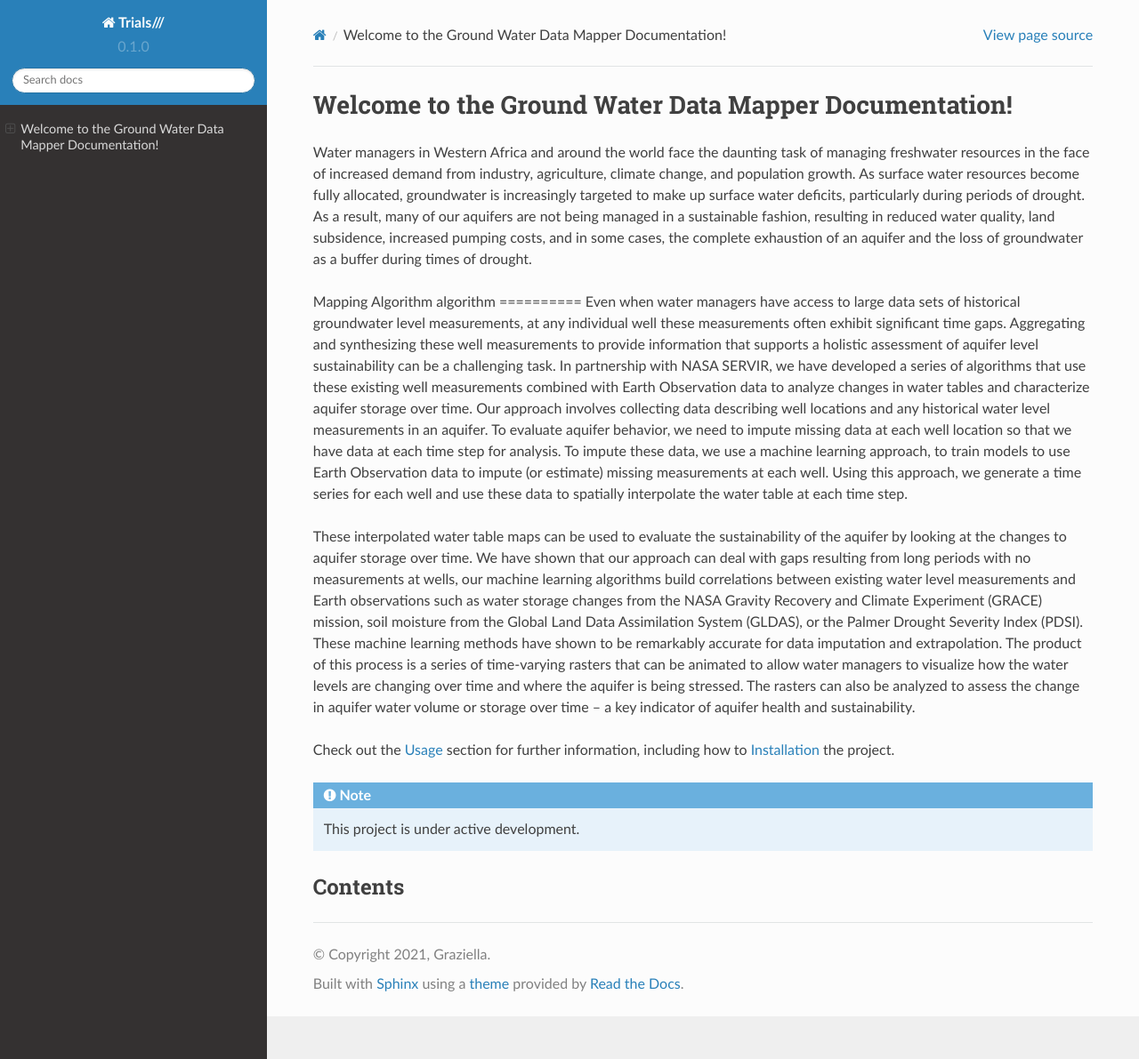
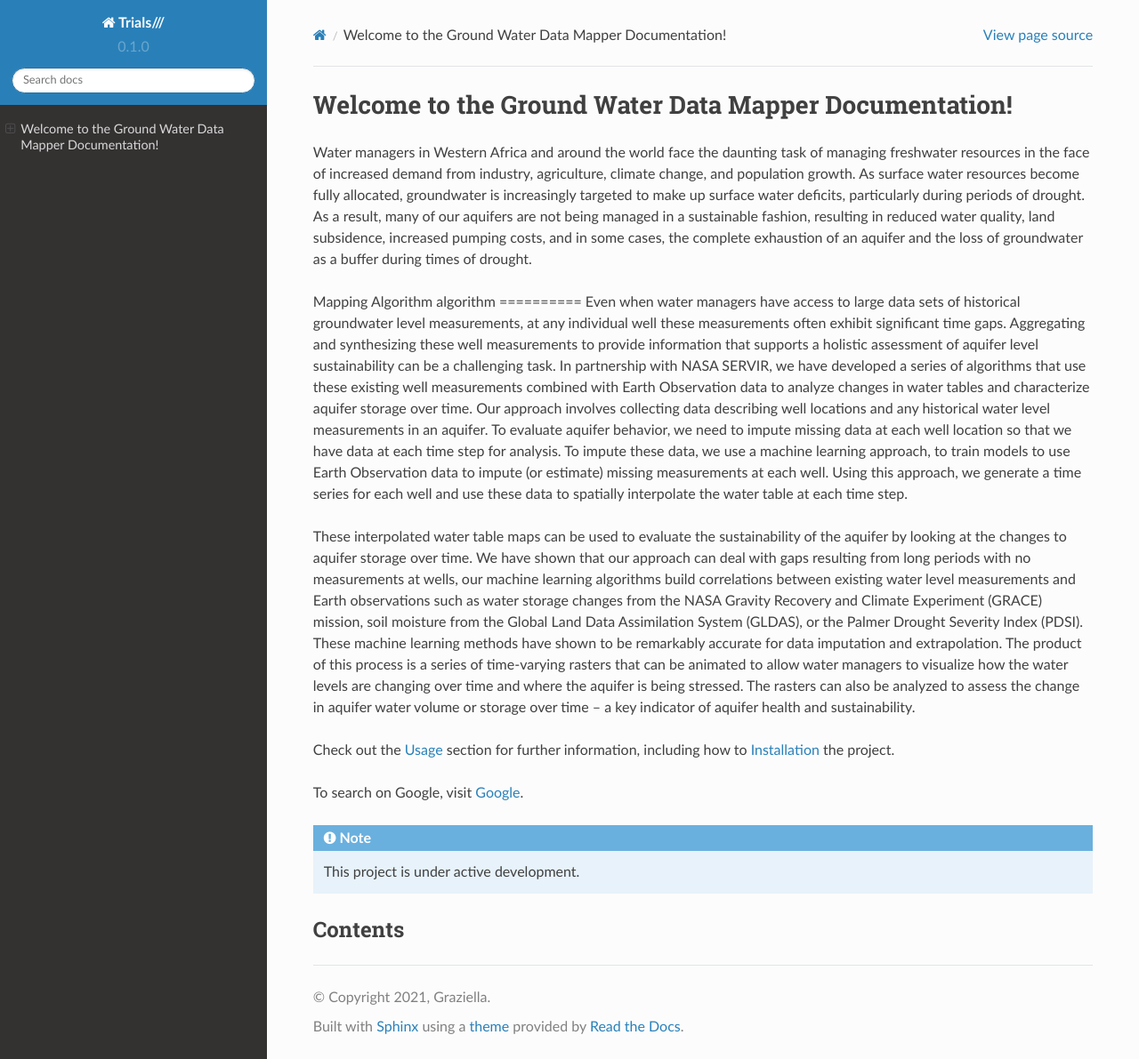
Before and after one commit to bahatilucky85/GGST-Documentation.v.01, a Sphinx documentation site: the page built from docs/source/index.rst, in a window 1280 px wide and 1191 px high. Shown: the whole window at 89% size. Built offline with Sphinx 7.4.7 and the Read the Docs theme 2.0.0, drawn with Linux system fonts in a browser that asks for light colours; pages that are not in the unit, such as notebooks, are missing from menus.

Commit message:
Update index.rst

```diff
--- a/docs/source/index.rst
+++ b/docs/source/index.rst
@@ -13,6 +13,9 @@ These interpolated water table maps can be used to evaluate the sustainability o
 
 Check out the :doc:`usage` section for further information, including
 how to :ref:`installation` the project.
+
+To search on Google, visit `Google <https://www.google.com>`_.
+
 
 .. note::
 
```
